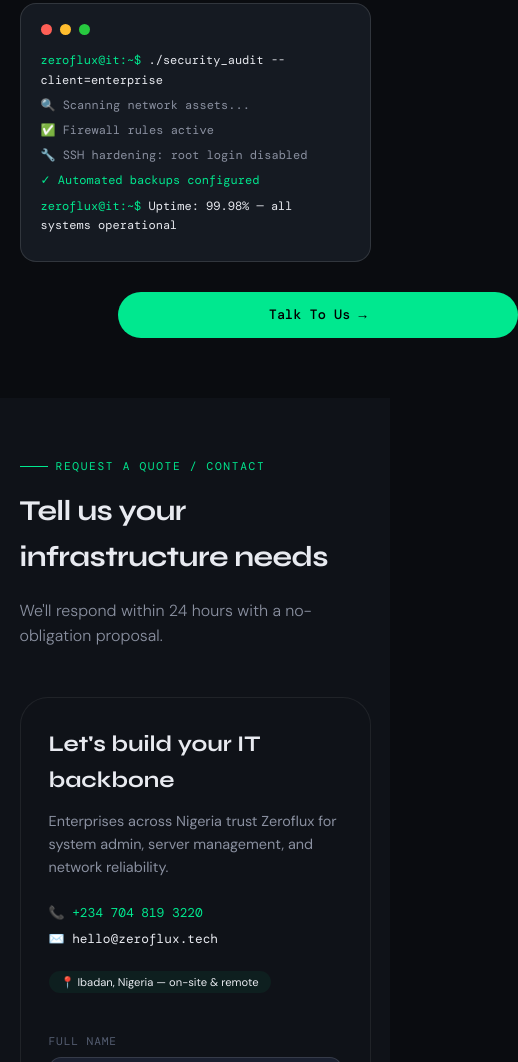
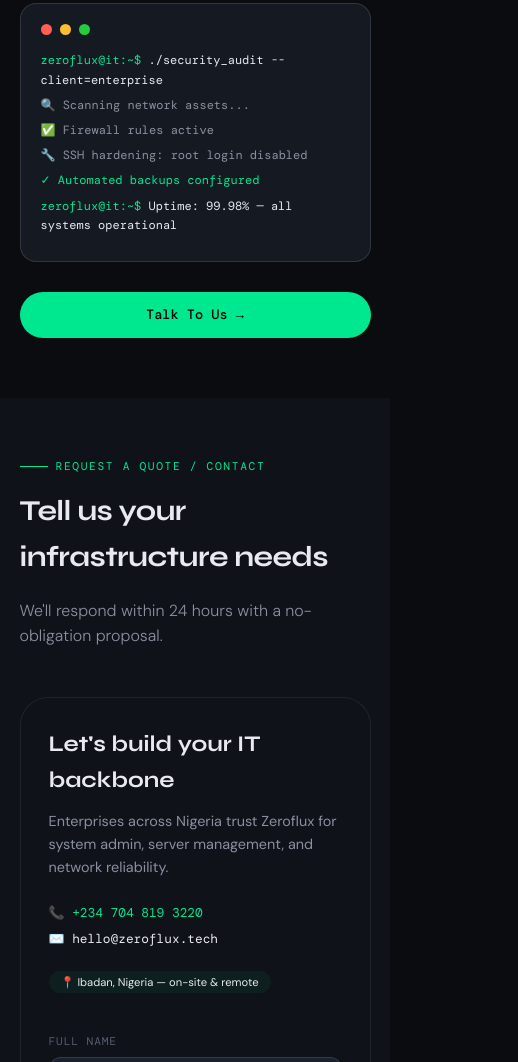
Before and after one commit to ZeroFluxTechnologies/ZeroFluxWeb, a plain HTML site: page index.html in a window 390 px wide. Shown: the part 6006-7068 px from the top of the page, 518 px wide, since content can reach past the window. Drawn offline with nearby package versions, Linux system fonts and the light colour scheme; a web font is replaced by a local one.

Commit message:
Update index.html

```diff
--- a/index.html
+++ b/index.html
@@ -458,12 +458,17 @@
     overflow-x: auto;
 
   }
+.terminal-cta {
+  display: flex;
+  justify-content: center;
+  margin-top: 30px;
+}
+
 .terminal-cta .btn-primary {
-  width: 400px;
+  width: 100%;
+  max-width: 400px;
   justify-content: center;
   text-align: center;
-  margin-top: 30px;
-  margin-left: 28%;
 }
 
   .terminal-header { display: flex; gap: 8px; margin-bottom: 16px; }
@@ -641,6 +646,9 @@
   .service-name,
   .price-service {
     font-size: 1.05rem;
+  }
+   .terminal-cta .btn-primary {
+    max-width: 100%;
   }
   }
 
```
